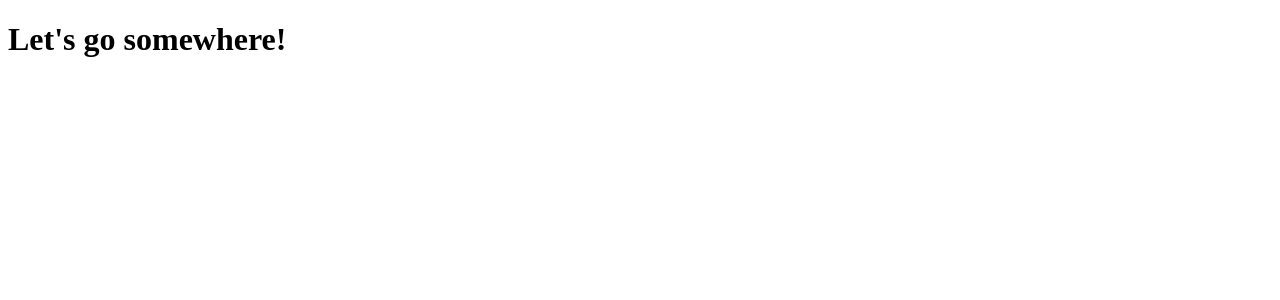
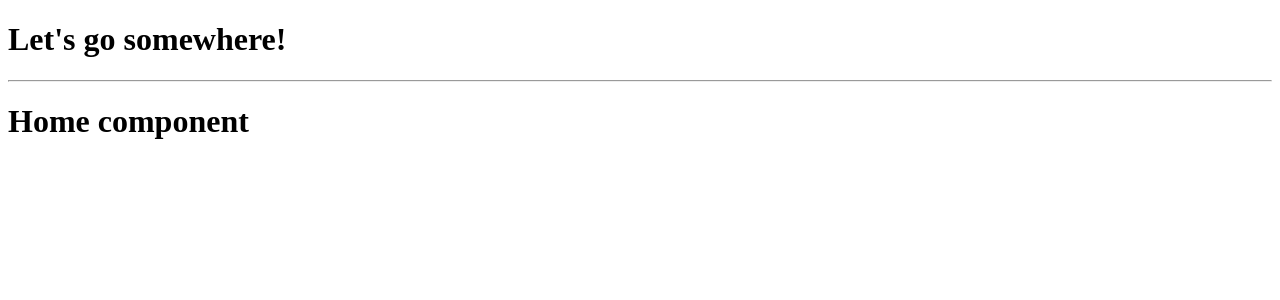
Before and after one commit to maxmonteiro/vue-basics-routing, a Vue app: page / in a window 1280 px wide. Shown: the top 300 px of the page. Built offline with nearby package versions, Linux system fonts and the light colour scheme.

Commit message:
Router-view added

```diff
--- a/src/App.vue
+++ b/src/App.vue
@@ -1,6 +1,8 @@
 <template>
   <div id="app">
     <h1>Let's go somewhere!</h1>
+    <hr>
+    <router-view></router-view>
   </div>
 </template>
 
```
